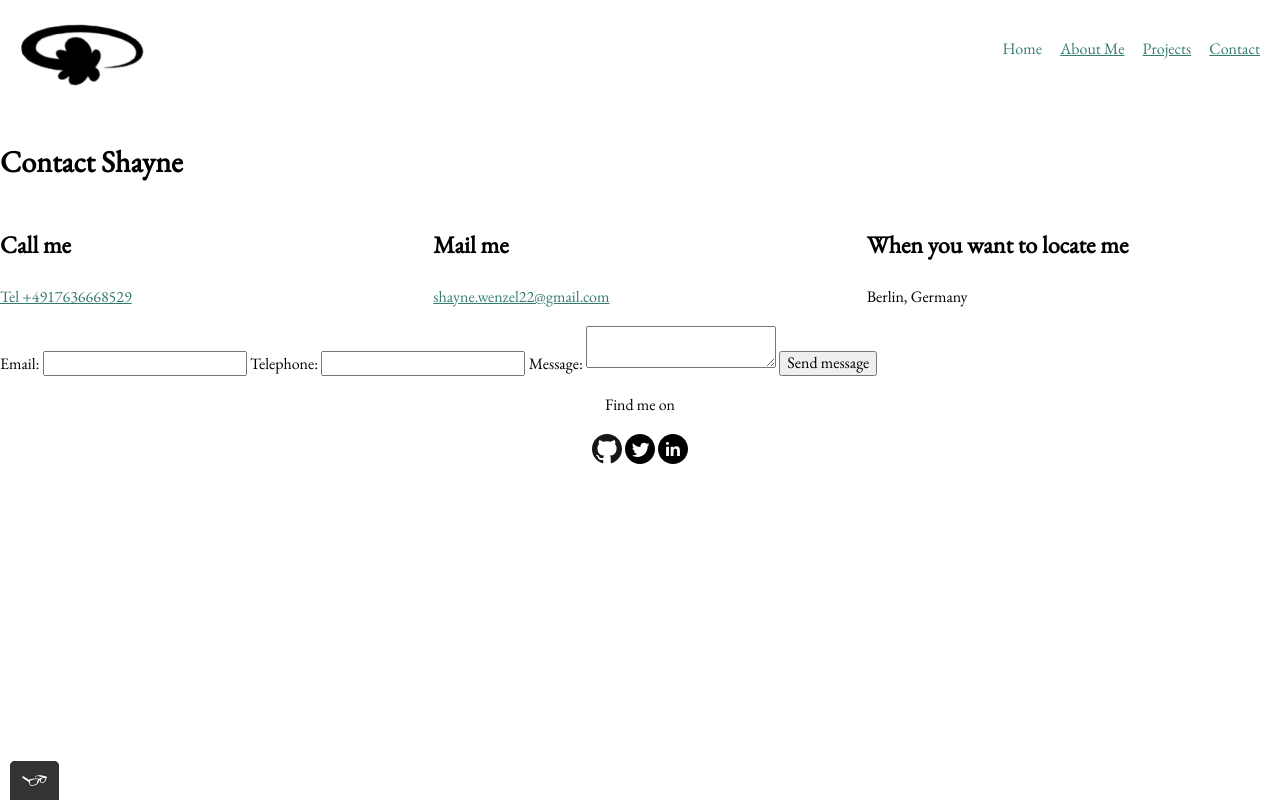
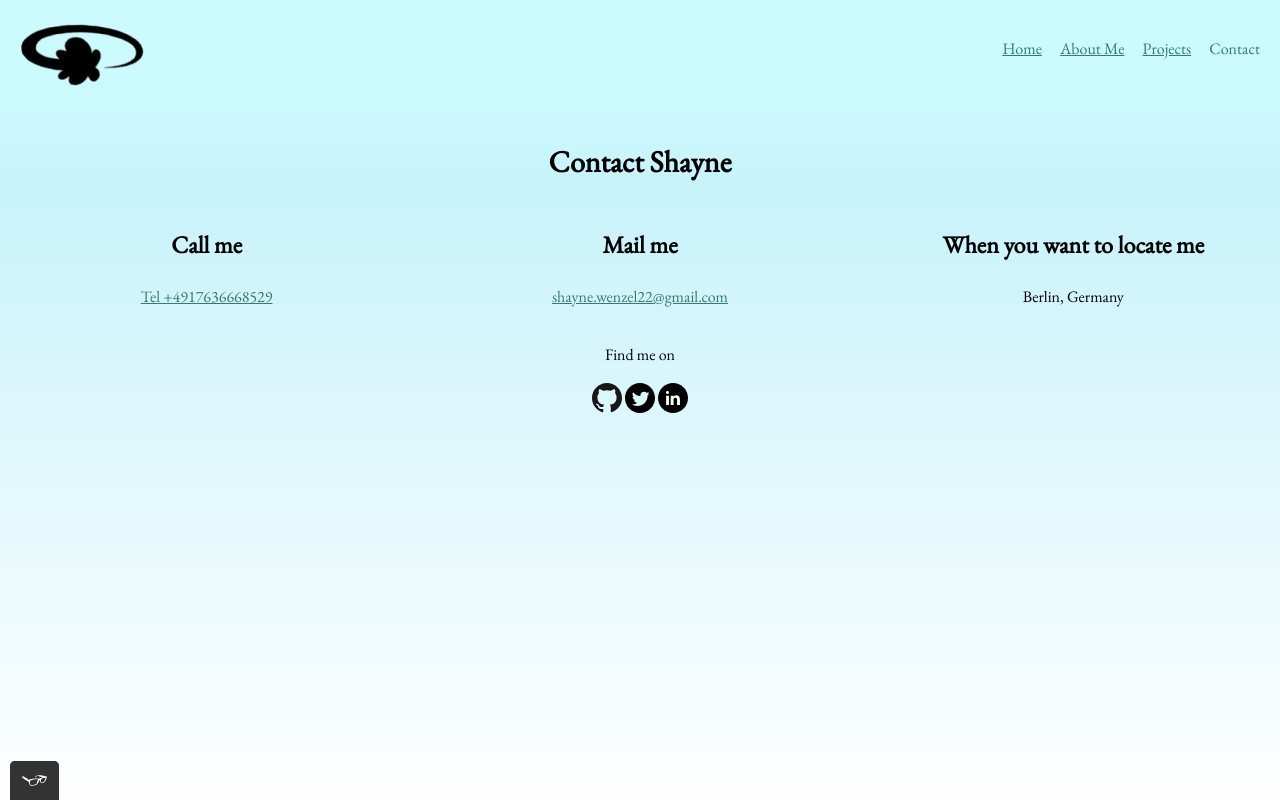
Before and after one commit to shayne-wenzel/Shayne_Wenzel_Portfolio, a plain HTML site: page contact.html in a window 1280 px wide. Drawn offline with nearby package versions, Linux system fonts and the light colour scheme.

Commit message:
Update contact.html
add stylings
edit grid

```diff
--- a/contact.html
+++ b/contact.html
@@ -1,6 +1,16 @@
 <!DOCTYPE html>
 <html lang="en">
 <head>
+  <style>
+  body {
+  background-image: url("img/light__backdround.png");
+  background-repeat: no-repeat;
+  background-attachment: fixed;
+  background-size: 100% 100%;
+}
+
+  </style>
+
   <meta charset="utf-8">
     <title>Shayne Wenzel - Portfolio</title>
     <link rel="shortcut icon" href="./img/favicon-32x32.png" type="image/x-icon"  />
@@ -17,7 +27,7 @@
     <nav class="main-navigation page-header__item">
       <ul role="menubar" class="navigation-list">
         <li role="presentation">
-          <a href="index.html" role="menuitem" class="navigation-list__item navigation-list__item--active">Home</a>
+          <a href="index.html" role="menuitem" class="navigation-list__item">Home</a>
         </li>
         <li role="presentation">
           <a href="about.html" role="menuitem" class="navigation-list__item">About Me</a>
@@ -26,12 +36,12 @@
           <a href="projects.html" role="menuitem" class="navigation-list__item">Projects</a>
         </li>
         <li role="presentation">
-          <a href="contact.html" role="menuitem" class="navigation-list__item">Contact</a>
+          <a href="contact.html" role="menuitem" class="navigation-list__item navigation-list__item--active">Contact</a>
         </li>
       </ul>
     </nav>
       </header>
-  <main>
+  <main class="page-main">
 
            <section>
               <h1>Contact Shayne</h1>
@@ -49,21 +59,9 @@
                 <p>Berlin, Germany</p>
               </div>
             </div>
-           </section>  </main>
+           </section>
+         </main>
 
-
-
-     <form action="#" method="post" id="contact-form">
-       <label class="standard-label" for="contact-email">Email: </label>
-       <input type="email" id="contact-email" required>
-
-       <label class="standard-label" for="contact-telephone">Telephone: </label>
-       <input type="tel" id="contact-telephone">
-
-       <label class="standard-label" for="contact-message">Message: </label>
-       <textarea required maxlength="240" id="contact-message"></textarea>
-       <input type="submit" value="Send message" >
-     </form>
 <footer class="page-footer">
   <p>Find me on</p>
   <div>
```
